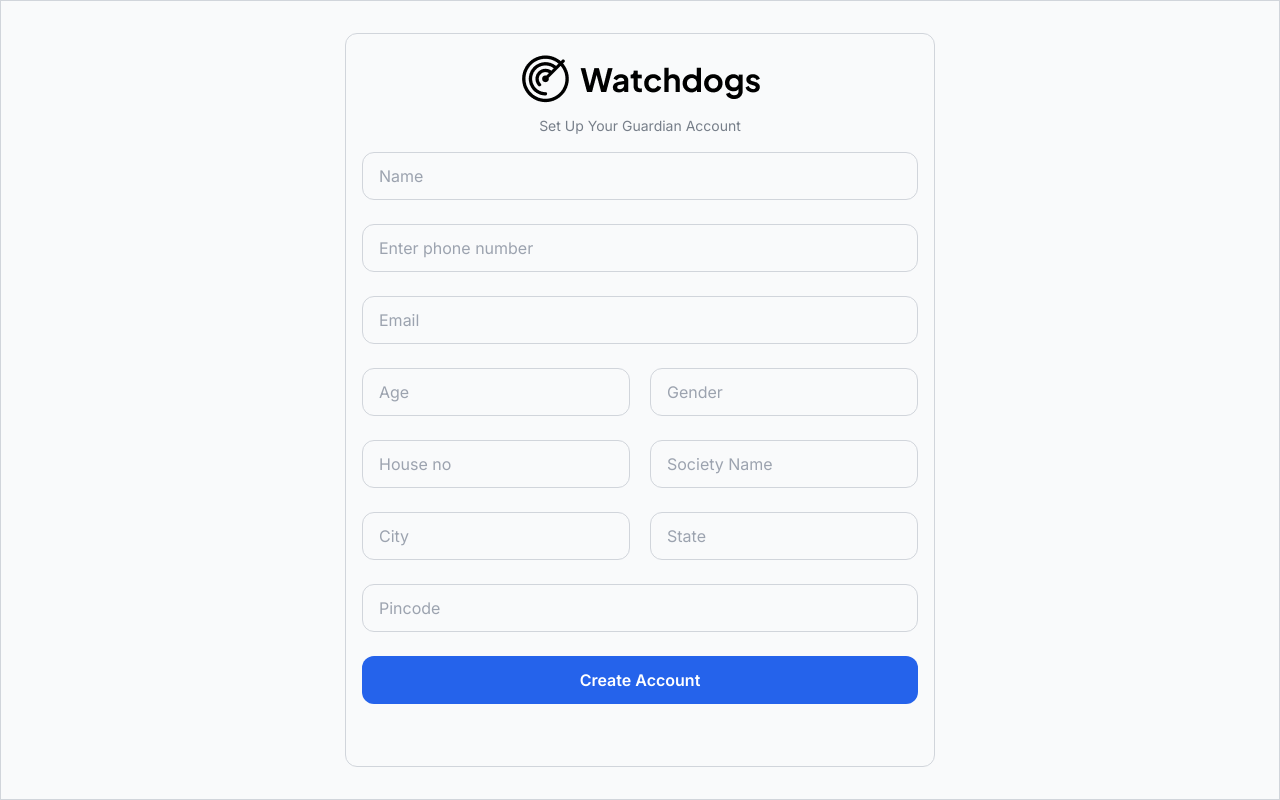
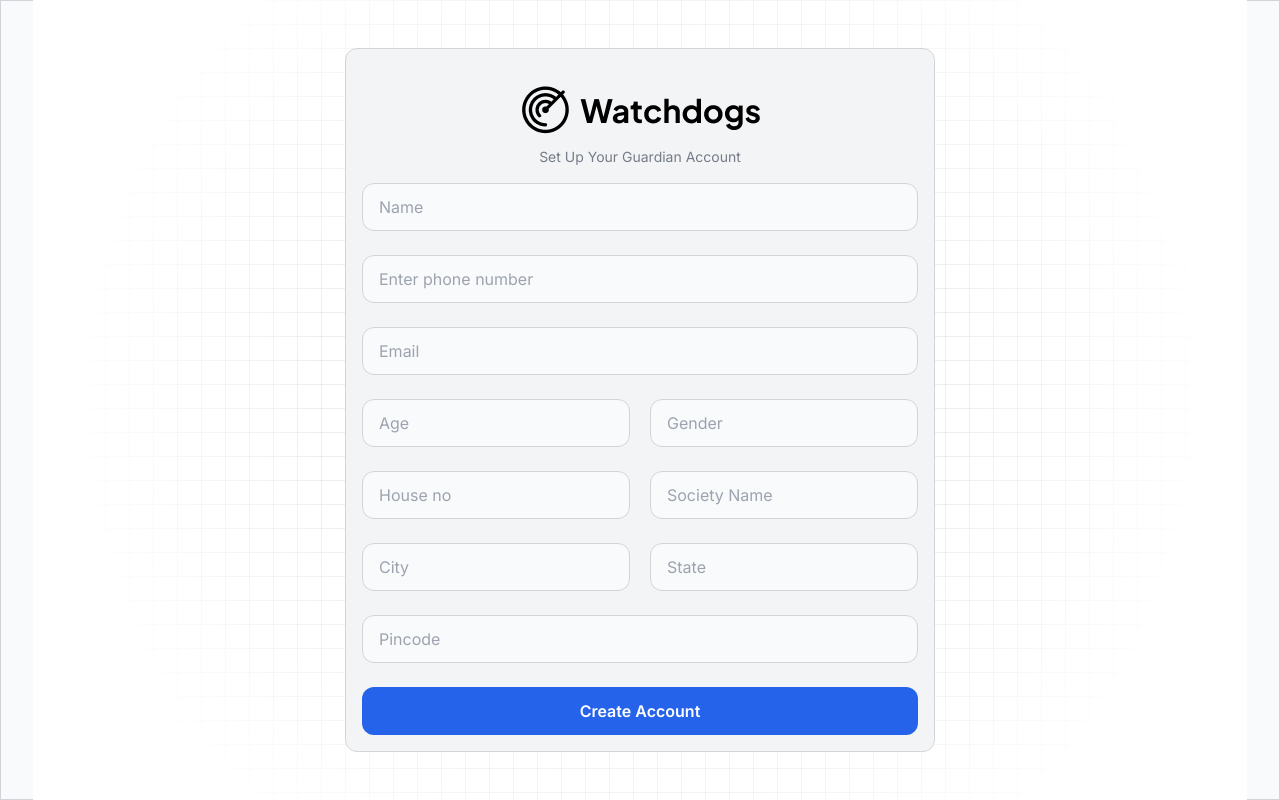
Before and after one commit to NotTheRightGuy/odoo-shortlisting-hack, a Next.js app: page /user/onboarding in a window 1280 px wide. Built offline with nearby package versions, Linux system fonts and the light colour scheme; no server answers; sample sign-in values are in the browser's storage.

Commit message:
chore: Remove commented code and optimize imports in sign-up page and SquareBg component

```diff
--- a/app/auth/sign-up/page.tsx
+++ b/app/auth/sign-up/page.tsx
@@ -5,7 +5,7 @@ import { redirect } from "next/navigation";
 export default function Page() {
   const { isSignedIn } = useUser();
 
-  if (isSignedIn) redirect("/user/dashboard");
+  // if (isSignedIn) redirect("/user/dashboard");
 
   return (
     <main className="h-screen w-screen flex-center">
--- a/app/user/onboarding/page.tsx
+++ b/app/user/onboarding/page.tsx
@@ -5,6 +5,7 @@ import { useUser } from "@clerk/nextjs";
 import watchdogLogo from "@/components/images/watchdogLogo.png";
 import Image from "next/image";
 import { redirect } from "next/navigation";
+import { SquareGridFaded } from "@/components/ui/SquareBg";
 
 function OnBoarding() {
   const { isLoaded, isSignedIn, user } = useUser();
@@ -54,7 +55,8 @@ function OnBoarding() {
 
   return (
     <div className=" h-screen w-screen grid-cols-2 border border-gray-300 bg-gray-50 p-8 flex-center">
-      <form className="h-full min-w-96 border border-gray-300 bg-gray-50 px-4 rounded-xl">
+      <SquareGridFaded faded={true}>
+        <form className=" min-w-96 border border-gray-300 bg-gray-100 p-4 rounded-xl">
           <div className="flex  items-center justify-center">
             <Image alt="" className="w-42 mt-4" src={watchdogLogo} />
           </div>
@@ -165,6 +167,7 @@ function OnBoarding() {
             Create Account
           </button>
         </form>
+      </SquareGridFaded>
     </div>
   );
 }
--- a/components/ui/SquareBg.tsx
+++ b/components/ui/SquareBg.tsx
@@ -40,7 +40,7 @@ export const SquareGridFaded = ({
       />
 
       {/* Text */}
-      <div className="text-8xl font-extrabold tracking-tight text-center font-geist w-fit h-fit text-transparent bg-clip-text bg-gradient-to-b from-slate-200 to-slate-50/60 absolute inset-0 m-auto z-[1000] invert">
+      <div className=" w-fit h-fit text-transparent absolute inset-0 m-auto z-[1000] invert">
         {children}
       </div>
 
```
Lines whose indentation alone changed are shown as unchanged.
